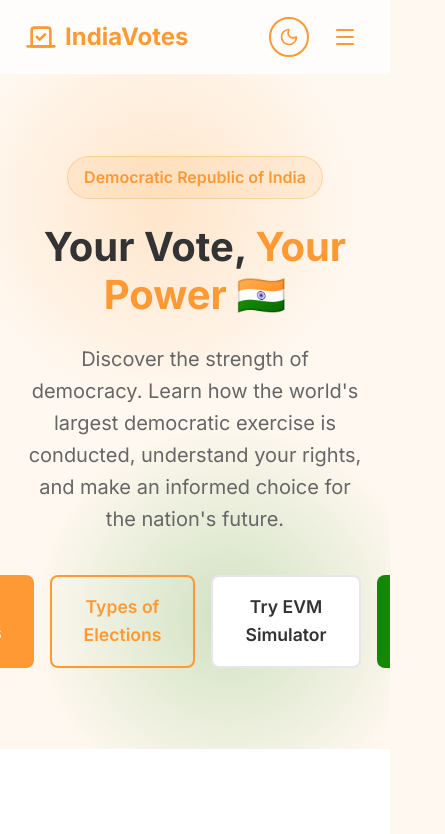
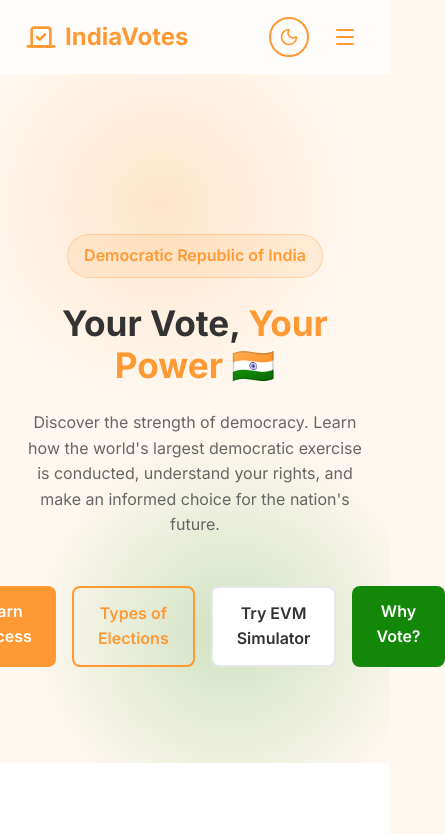
Before and after one commit to Ankur-akr/election_process, a React (Vite) app: page / in a window 390 px wide. Shown: the top 834 px of the page, 445 px wide, since content can reach past the window. Built offline with nearby package versions, Linux system fonts and the light colour scheme.

Commit message:
fixing responsiveness in smaller screens

```diff
--- a/src/components/Hero.jsx
+++ b/src/components/Hero.jsx
@@ -2,32 +2,34 @@ import React from 'react';
 
 const Hero = () => {
   return (
-    <section id="home" className="section flex items-center justify-center" style={{ minHeight: '80vh', position: 'relative', overflow: 'hidden' }}>
-      {/* Background Graphic */}
-      <div style={{ position: 'absolute', top: '-10%', left: '-10%', width: '400px', height: '400px', background: 'radial-gradient(circle, rgba(255,153,51,0.2) 0%, rgba(255,153,51,0) 70%)', borderRadius: '50%', zIndex: -1 }}></div>
-      <div style={{ position: 'absolute', bottom: '-10%', right: '-10%', width: '400px', height: '400px', background: 'radial-gradient(circle, rgba(19,136,8,0.2) 0%, rgba(19,136,8,0) 70%)', borderRadius: '50%', zIndex: -1 }}></div>
+    <section id="home" className="section" style={{ position: 'relative', paddingTop: '10rem', paddingBottom: '6rem' }}>
+      {/* Background Graphic wrapper to prevent horizontal scroll without clipping section vertically */}
+      <div style={{ position: 'absolute', inset: 0, overflow: 'hidden', zIndex: -1, pointerEvents: 'none' }}>
+        <div style={{ position: 'absolute', top: '-10%', left: '-10%', width: '400px', height: '400px', background: 'radial-gradient(circle, rgba(255,153,51,0.2) 0%, rgba(255,153,51,0) 70%)', borderRadius: '50%' }}></div>
+        <div style={{ position: 'absolute', bottom: '-10%', right: '-10%', width: '400px', height: '400px', background: 'radial-gradient(circle, rgba(19,136,8,0.2) 0%, rgba(19,136,8,0) 70%)', borderRadius: '50%' }}></div>
+      </div>
 
       <div className="container text-center animate-fade-in">
         <div style={{ display: 'inline-block', padding: '0.5rem 1rem', backgroundColor: 'rgba(255, 153, 51, 0.1)', color: 'var(--color-saffron)', borderRadius: '2rem', fontWeight: 600, marginBottom: '1.5rem', border: '1px solid rgba(255, 153, 51, 0.3)' }}>
           Democratic Republic of India
         </div>
-        <h1 style={{ fontSize: 'clamp(2.5rem, 5vw, 4.5rem)', marginBottom: '1.5rem', color: 'var(--text-color)' }}>
+        <h1 style={{ fontSize: 'clamp(2.2rem, 6vw, 4.5rem)', marginBottom: '1.5rem', color: 'var(--text-color)' }}>
           Your Vote, <span style={{ color: 'var(--color-saffron)' }}>Your Power 🇮🇳</span>
         </h1>
-        <p className="subtitle" style={{ fontSize: '1.25rem', marginBottom: '2.5rem' }}>
+        <p className="subtitle" style={{ fontSize: 'clamp(1rem, 3vw, 1.25rem)', marginBottom: '3rem', maxWidth: '800px', margin: '0 auto 3rem' }}>
           Discover the strength of democracy. Learn how the world's largest democratic exercise is conducted, understand your rights, and make an informed choice for the nation's future.
         </p>
-        <div className="flex justify-center gap-4 flex-wrap">
-          <a href="#process" className="btn btn-primary" style={{ fontSize: '1.1rem', padding: '1rem 2rem' }}>
+        <div className="flex justify-center gap-4 flex-wrap" style={{ maxWidth: '800px', margin: '0 auto', padding: '0 1rem' }}>
+          <a href="#process" className="btn btn-primary" style={{ fontSize: '1rem', padding: '0.8rem 1.5rem', flex: '1 1 200px' }}>
             Learn Process
           </a>
-          <a href="#types" className="btn btn-outline" style={{ fontSize: '1.1rem', padding: '1rem 2rem' }}>
+          <a href="#types" className="btn btn-outline" style={{ fontSize: '1rem', padding: '0.8rem 1.5rem', flex: '1 1 200px' }}>
             Types of Elections
           </a>
-          <a href="#evm" className="btn btn-outline" style={{ fontSize: '1.1rem', padding: '1rem 2rem', backgroundColor: 'var(--card-bg)', color: 'var(--text-color)', borderColor: 'var(--border-color)' }}>
+          <a href="#evm" className="btn btn-outline" style={{ fontSize: '1rem', padding: '0.8rem 1.5rem', flex: '1 1 200px', backgroundColor: 'var(--card-bg)', color: 'var(--text-color)', borderColor: 'var(--border-color)' }}>
             Try EVM Simulator
           </a>
-          <a href="#importance" className="btn btn-green" style={{ fontSize: '1.1rem', padding: '1rem 2rem' }}>
+          <a href="#importance" className="btn btn-green" style={{ fontSize: '1rem', padding: '0.8rem 1.5rem', flex: '1 1 200px' }}>
             Why Vote?
           </a>
         </div>
```
